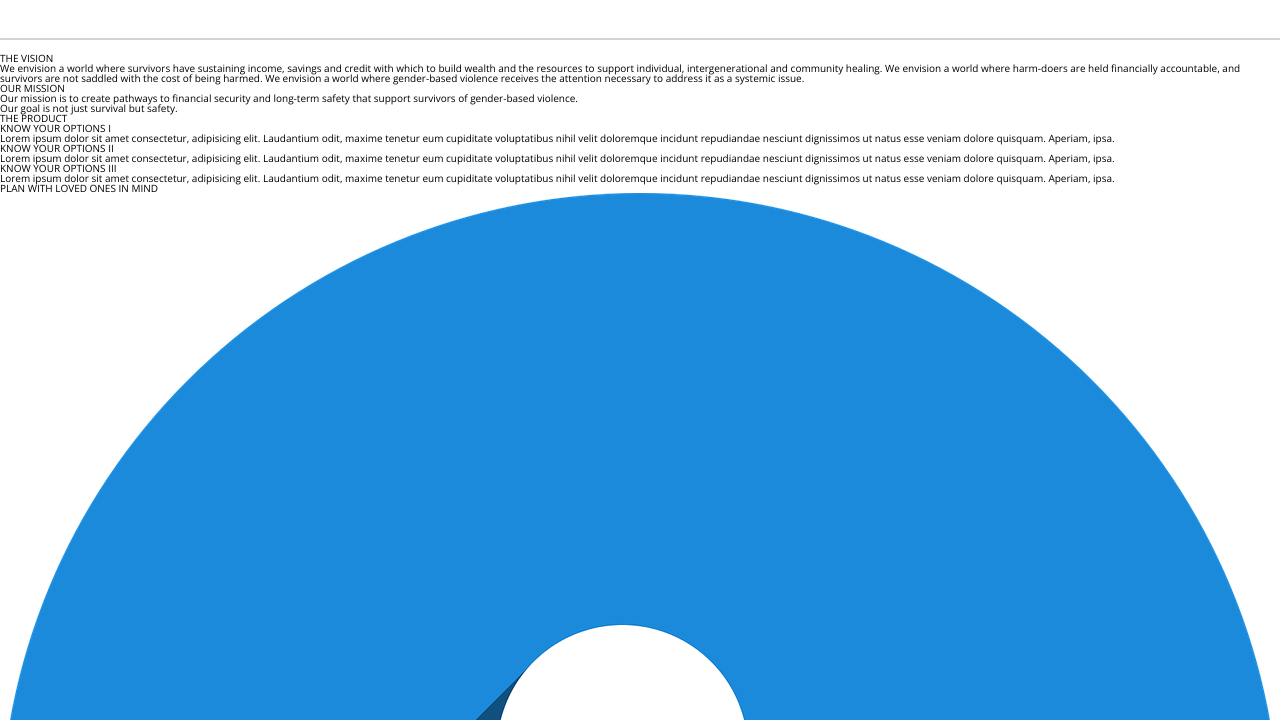
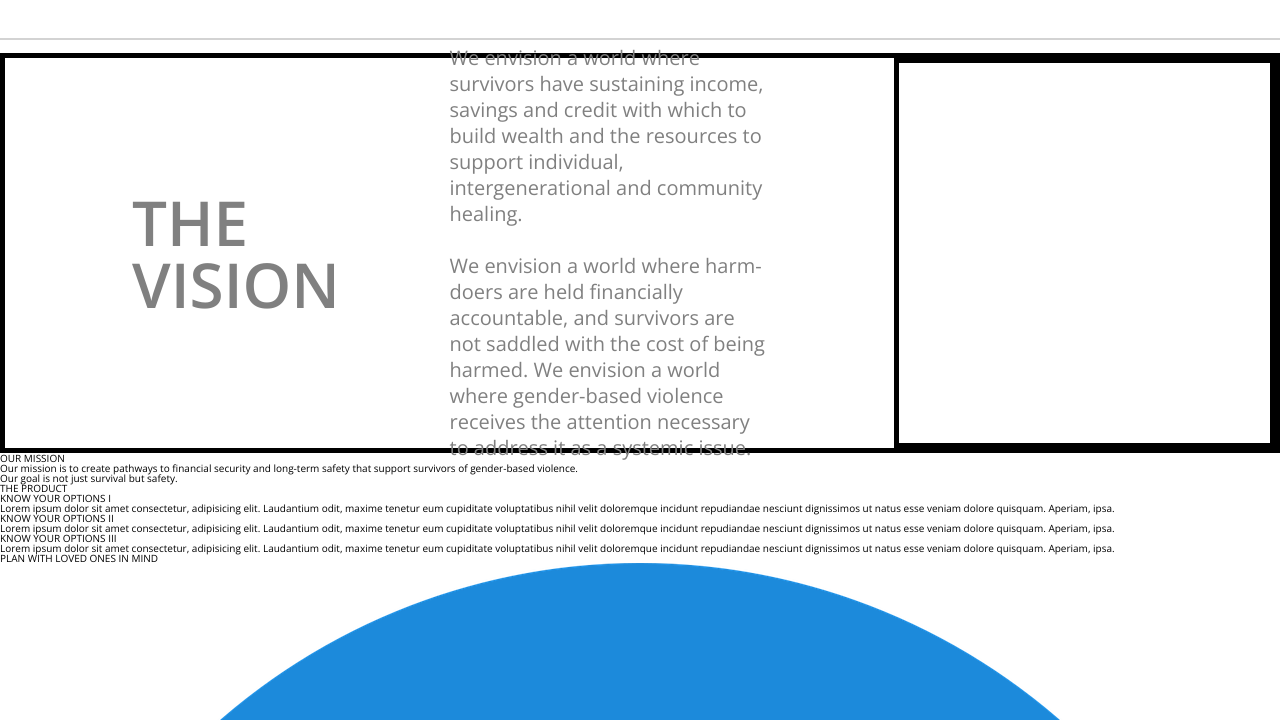
Before and after one commit to BW-Domestic-Violence-Survivors-Tool/marketing-page-AC, a plain HTML site: page index.html in a window 1280 px wide. Shown: the part 80-800 px from the top of the page. Drawn offline with nearby package versions, Linux system fonts and the light colour scheme.

Commit message:
styled the vision section of marketing home page

```diff
--- a/index.html
+++ b/index.html
@@ -39,7 +39,7 @@
   <section class="intro">
     <div class="intro__text">
       <h1 class="visionHeader">THE VISION</h1>
-      <article class="visionDesc">We envision a world where survivors have sustaining income, savings and credit with which to build wealth and the resources to support individual, intergenerational and community healing. We envision a world where harm-doers are held financially accountable,
+      <article class="visionDesc">We envision a world where survivors have sustaining income, savings and credit with which to build wealth and the resources to support individual, intergenerational and community healing. </br> </br> We envision a world where harm-doers are held financially accountable,
         and survivors are not saddled with the cost of being harmed. We envision a world where gender-based violence receives the attention necessary to address it as a systemic issue. </article>
     </div>
 
--- a/less/index.less
+++ b/less/index.less
@@ -65,6 +65,7 @@ Html{
 @easterEgg: #5a6eb4;
 @pumpkin: #d47727;
 @rust: #8a411e;
+@lightgrey: grey;
 
 
 .header {
@@ -123,5 +124,40 @@ Html{
 
 .navBar__img {
     width: 250px;
+}
+
+.intro{
+    border: 5px solid black;
+    height: 50vh;
+    display: flex;
+    justify-content: space-between;
+}
+
+.intro__img{
+    width: 30%;
+    border: 5px solid black;
+}
+
+.intro__text{
+
+    display: flex;
+    align-items: center;
+    justify-content: space-around;
+    width: 50%;
+    margin: 0 auto;
+
+    .visionHeader{
+        font-size: 6.2rem;
+        font-weight: 600;
+        width: 50%;
+        color: @lightgrey;
+    }
+
+    .visionDesc{
+        width: 50%;
+        font-size: 2rem;
+        line-height: 130%;
+        color: @lightgrey;
+    }
 
 }
```
Also changed, not shown: CSS/index.css.
